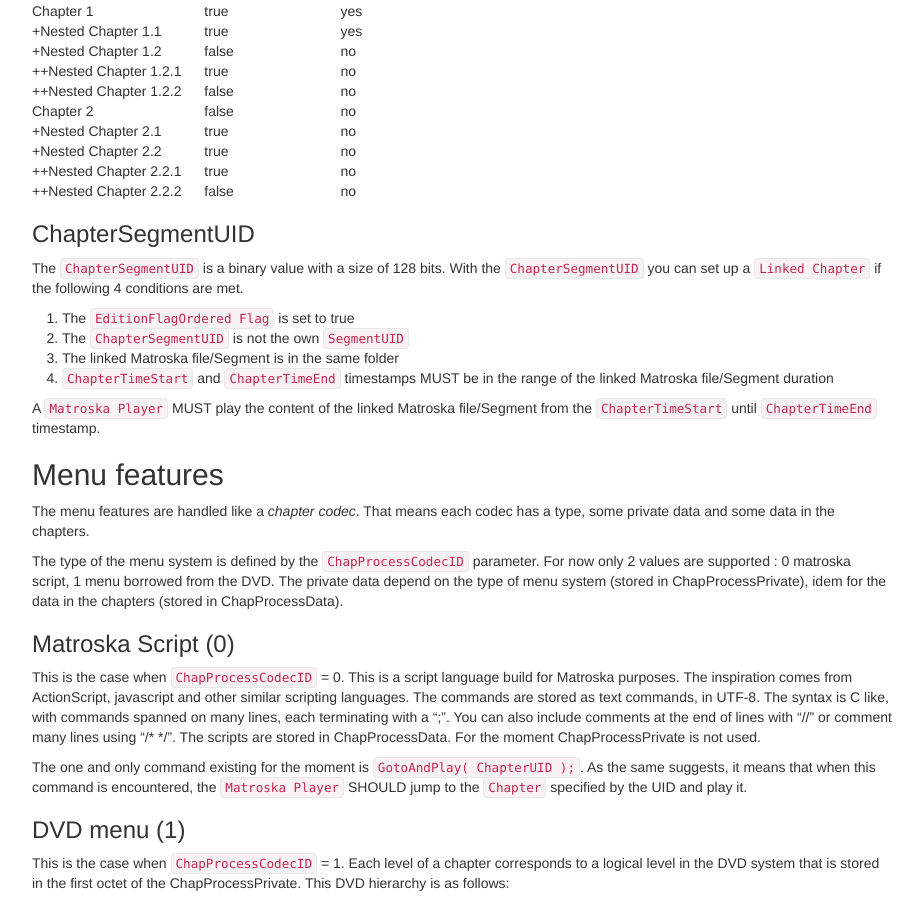
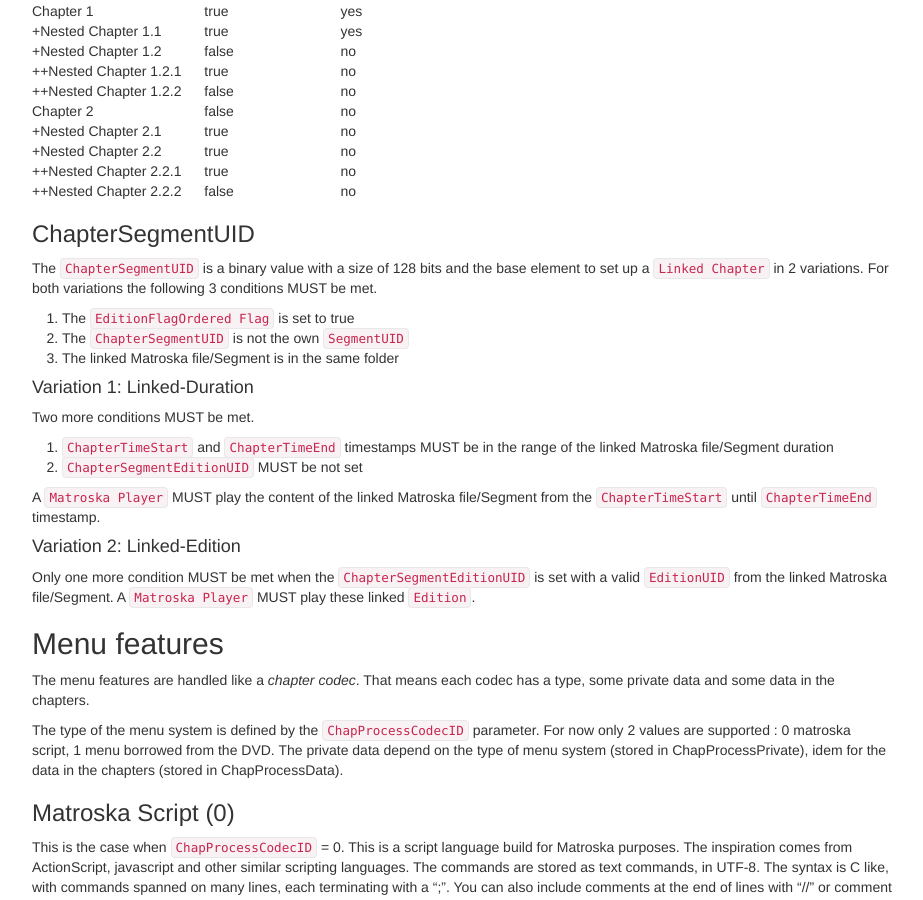
Before and after one commit to ietf-wg-cellar/matroska-specification, a Jekyll site: the page built from chapters.md, in a window 1280 px wide and 900 px high, scrolled down 3530 px. Shown: the whole window, without its empty margins (273-1196 px from the left). Built offline with Jekyll 4.4.1, drawn with Linux system fonts in a browser that asks for light colours; our own code applies the rules of GitHub Pages for plain Markdown files.

Commit message:
Update CSUID

```diff
--- a/chapters.md
+++ b/chapters.md
@@ -191,15 +191,25 @@
 
 ### ChapterSegmentUID
 
-The `ChapterSegmentUID` is a binary value with a size of 128 bits.
-With the `ChapterSegmentUID` you can set up a `Linked Chapter` if the following 4 conditions are met.
+
+The `ChapterSegmentUID` is a binary value with a size of 128 bits and the base element to set up a `Linked Chapter` in 2 variations. For both variations the following 3 conditions MUST be met.
 
  1. The `EditionFlagOrdered Flag` is set to true
  2. The `ChapterSegmentUID` is not the own `SegmentUID`
  3. The linked Matroska file/Segment is in the same folder
- 4. `ChapterTimeStart` and `ChapterTimeEnd` timestamps MUST be in the range of the linked Matroska file/Segment duration
+
+#### Variation 1: Linked-Duration
+
+Two more conditions MUST be met.
+
+ 1. `ChapterTimeStart` and `ChapterTimeEnd` timestamps MUST be in the range of the linked Matroska file/Segment duration
+ 2. `ChapterSegmentEditionUID` MUST be not set
 
 A `Matroska Player` MUST play the content of the linked Matroska file/Segment from the `ChapterTimeStart` until `ChapterTimeEnd` timestamp.
+
+#### Variation 2: Linked-Edition
+
+Only one more condition MUST be met when the `ChapterSegmentEditionUID` is set with a valid `EditionUID` from the linked Matroska file/Segment. A `Matroska Player` MUST play these linked `Edition`.
 
 ## Menu features
 
```
